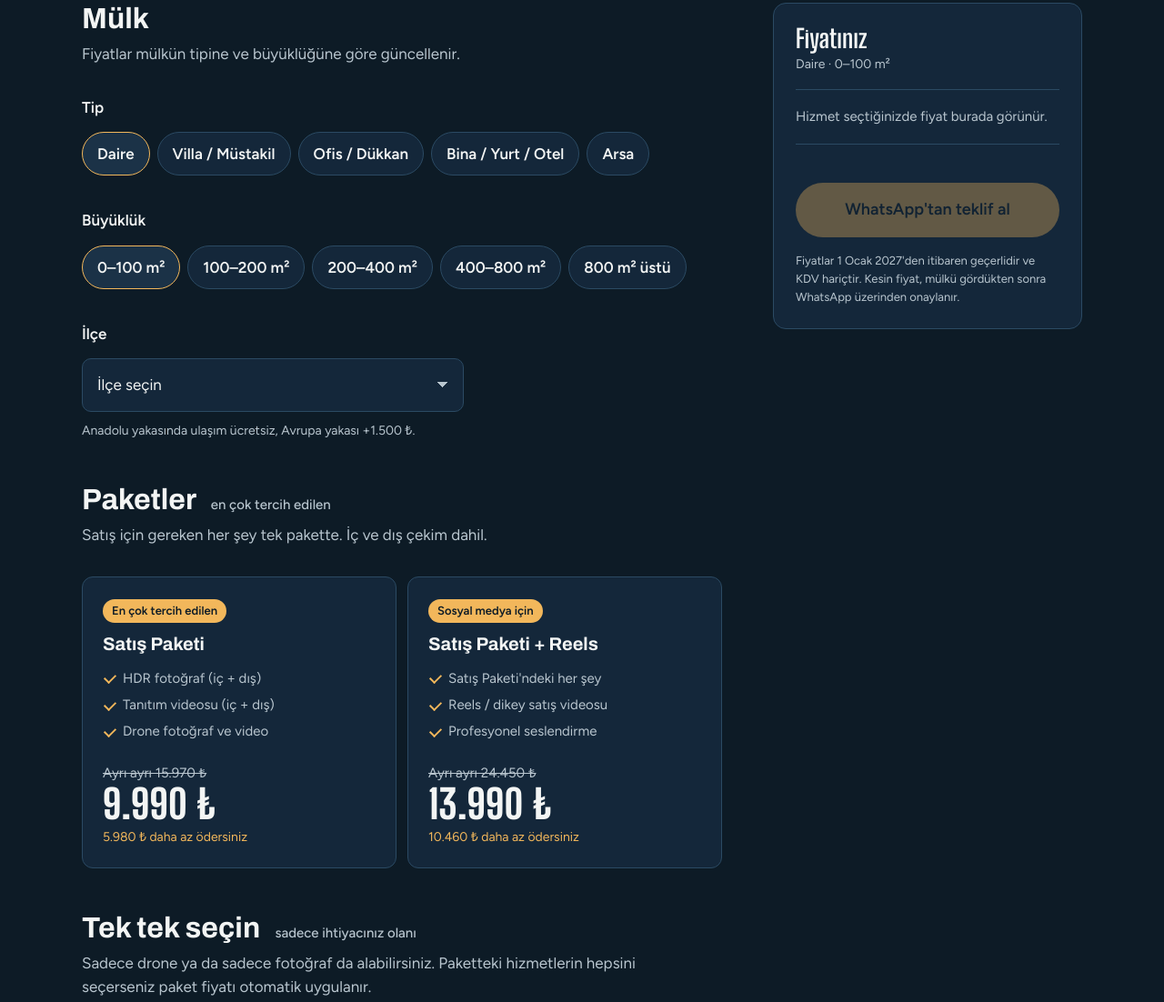
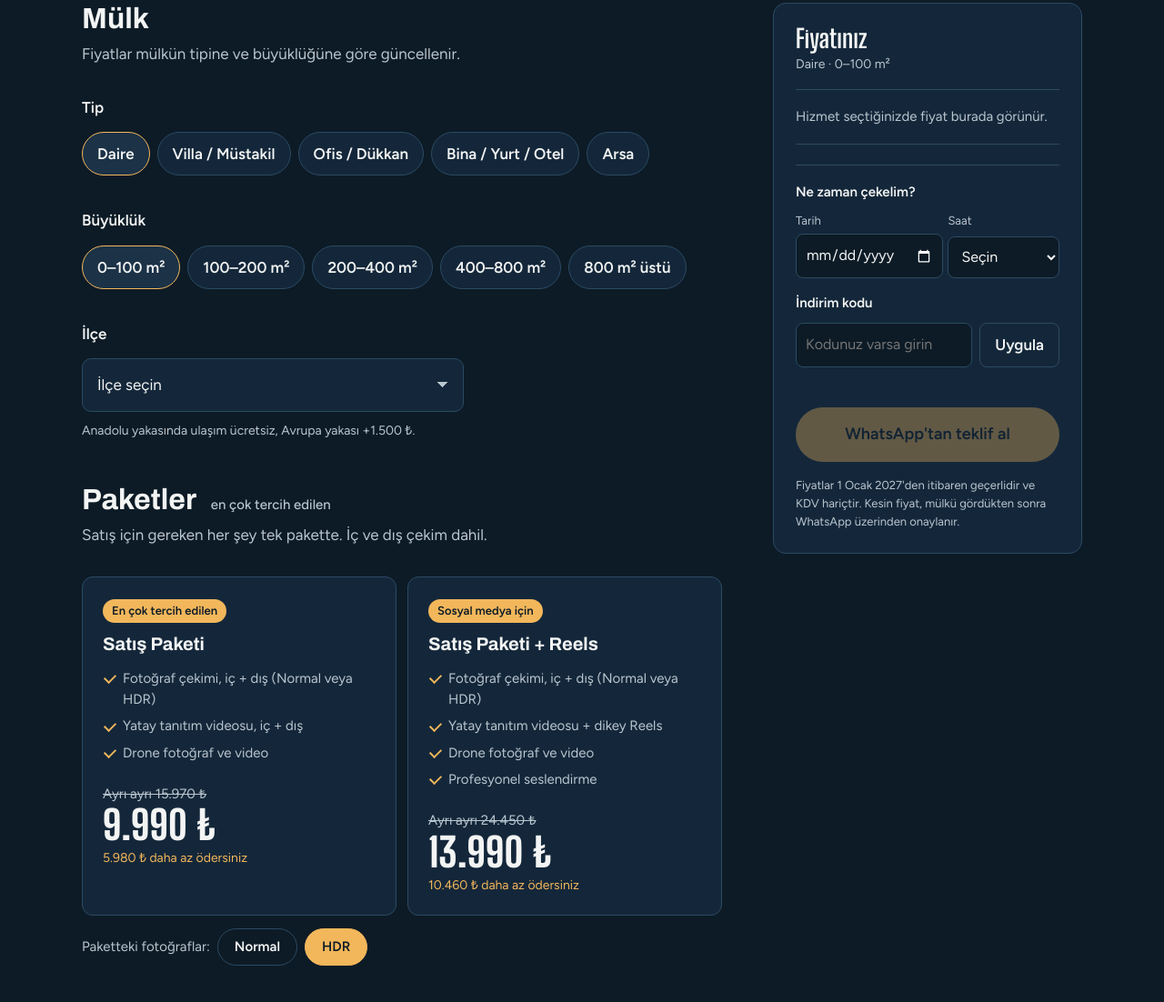
Before and after one commit to norrmedya/norrmedya-site, a plain HTML site: page gayrimenkul/index.html in a window 1280 px wide. Shown: the part 789-1891 px from the top of the page at 91% size. Drawn offline with Linux system fonts and the light colour scheme.

Commit message:
Pakette Normal/HDR fiyatı, yatay/dikey video açıklaması, EGE20 indirim kodu, çekim tarihi ve saati
Co-Authored-By: Claude Opus 5.5 <noreply@anthropic.com>
Claude-Session: https://claude.ai/code/session_016p41smyfsMVMWBq3crNDuQ

```diff
--- a/gayrimenkul/index.html
+++ b/gayrimenkul/index.html
@@ -59,6 +59,9 @@
   .pack .now{display:block;font-family:var(--display);font-weight:800;font-size:44px;line-height:1;color:var(--kirec)}
   .pack input:checked + label .now{color:var(--pencere)}
   .pack .save{font-size:14px;color:var(--pencere);margin-top:4px;display:block}
+  .pfoto{display:flex;align-items:center;gap:8px;margin-top:14px;flex-wrap:wrap;font-size:15px;color:var(--sis)}
+  .pfoto button{padding:8px 18px;font-size:15px}
+  .pfoto button[aria-pressed="true"]{background:var(--pencere);border-color:var(--pencere);color:var(--gece)}
   .clear{margin-top:10px;font-size:14px;padding:8px 16px}
   @media (max-width:600px){.packs{grid-template-columns:1fr}}
   .work{max-width:1180px;margin:72px auto 0;padding:0 clamp(20px,5vw,40px)}
@@ -87,6 +90,16 @@
   .receipt .big{font-size:clamp(48px,6vw,64px);margin:22px 0 4px}
   .receipt .wa{width:100%;justify-content:center;margin-top:20px}
   .receipt .wa[aria-disabled="true"]{opacity:.35;pointer-events:none}
+  .form{margin-top:22px;padding-top:18px;border-top:1px solid var(--ufuk)}
+  .form-t{display:block;font-weight:600;font-size:15px;margin:0 0 10px}
+  .row2{display:grid;grid-template-columns:minmax(0,1.3fr) minmax(0,1fr);gap:8px;margin-bottom:16px}
+  .row2 label{font-size:13px;color:var(--sis);display:grid;gap:4px}
+  .form input,.form select{width:100%;font:inherit;font-size:16px;color:var(--kirec);background:var(--gece);border:1.5px solid var(--ufuk);border-radius:8px;padding:10px 10px;min-height:44px;color-scheme:dark}
+  .form select{background-image:none;appearance:auto}
+  .row-kod{display:flex;gap:8px}
+  .row-kod button{padding:10px 16px;border-radius:8px;flex:none}
+  .kod-msg{font-size:14px;min-height:1.3em;margin-top:6px;color:var(--sis)}
+  .kod-msg.ok{color:var(--pencere)}
   .receipt .fine{margin-top:16px;font-size:13px}
   @media (max-width:900px){main{grid-template-columns:1fr;gap:8px}.receipt{position:static}}
   @media (min-width:901px){.total{display:none !important}}
@@ -210,6 +223,19 @@
     <ul class="summary" id="ozet"></ul>
     <p class="big" id="big"></p>
     <p class="kdv" id="kdv"></p>
+    <div class="form">
+      <p class="form-t">Ne zaman çekelim?</p>
+      <div class="row2">
+        <label>Tarih<input type="date" id="tarih"></label>
+        <label>Saat<select id="saat"><option value="">Seçin</option></select></label>
+      </div>
+      <label for="kod" class="form-t">İndirim kodu</label>
+      <div class="row-kod">
+        <input type="text" id="kod" placeholder="Kodunuz varsa girin" autocomplete="off" autocapitalize="characters" spellcheck="false">
+        <button type="button" id="kodBtn">Uygula</button>
+      </div>
+      <p class="kod-msg" id="kodMsg" aria-live="polite"></p>
+    </div>
     <a class="wa" id="wa" href="#" target="_blank" rel="noopener" aria-disabled="true">WhatsApp'tan teklif al</a>
     <p class="fine">Fiyatlar 1 Ocak 2027'den itibaren geçerlidir ve KDV hariçtir. Kesin fiyat, mülkü gördükten sonra WhatsApp üzerinden onaylanır.</p>
   </aside>
@@ -275,11 +301,13 @@ const AYAR = {
     {id:"hdr",    ad:"HDR",    fiyat:4990}
   ],
   paketler: [
-    {id:"satis", ad:"Satış Paketi", etiket:"En çok tercih edilen", fiyat:9990,
-      icerik:["foto","video","drone"], maddeler:["HDR fotoğraf (iç + dış)","Tanıtım videosu (iç + dış)","Drone fotoğraf ve video"]},
-    {id:"satisPlus", ad:"Satış Paketi + Reels", etiket:"Sosyal medya için", fiyat:13990, sesDahil:true,
-      icerik:["foto","video","drone","reels"], maddeler:["Satış Paketi'ndeki her şey","Reels / dikey satış videosu","Profesyonel seslendirme"]}
+    {id:"satis", ad:"Satış Paketi", etiket:"En çok tercih edilen", fiyat:{normal:8990, hdr:9990},
+      icerik:["foto","video","drone"], maddeler:["Fotoğraf çekimi, iç + dış (Normal veya HDR)","Yatay tanıtım videosu, iç + dış","Drone fotoğraf ve video"]},
+    {id:"satisPlus", ad:"Satış Paketi + Reels", etiket:"Sosyal medya için", fiyat:{normal:12990, hdr:13990}, sesDahil:true,
+      icerik:["foto","video","drone","reels"], maddeler:["Fotoğraf çekimi, iç + dış (Normal veya HDR)","Yatay tanıtım videosu + dikey Reels","Drone fotoğraf ve video","Profesyonel seslendirme"]}
   ],
+  indirimKodlari: {"EGE20": 0.20},   // kod: oran (ulaşım hariç tutara uygulanır)
+  saatler: ["09:00","10:00","11:00","12:00","13:00","14:00","15:00","16:00","17:00","18:00"],
   ekstralar: [
     {id:"ses",   ad:"Seslendirme",      aciklama:"Profesyonel dış ses ile anlatım. Video veya Reels seçilince açılır.", sabit:2490, videoGerekir:true},
     {id:"hizli", ad:"24 saatte teslim", aciklama:"Standart teslim 3–5 iş günü.", sabit:1990}
@@ -311,7 +339,10 @@ AYAR.paketler.forEach(p => $("#paket").insertAdjacentHTML("beforeend",
    <label for="paket-${p.id}"><span class="tag">${p.etiket}</span><strong>${p.ad}</strong>
    <ul>${p.maddeler.map(m => `<li>${m}</li>`).join("")}</ul>
    <span class="was" data-was="${p.id}"></span><span class="now" data-now="${p.id}"></span><span class="save" data-save="${p.id}"></span></label></div>`));
-$("#paket").insertAdjacentHTML("afterend", `<button type="button" class="clear" id="paketYok" hidden>Paketi kaldır</button>`);
+$("#paket").insertAdjacentHTML("afterend", `<div class="pfoto" role="group" aria-label="Paketteki fotoğraf türü"><span>Paketteki fotoğraflar:</span>
+  <button type="button" data-pf="normal">Normal</button><button type="button" data-pf="hdr">HDR</button></div>
+  <button type="button" class="clear" id="paketYok" hidden>Paketi kaldır</button>`);
+document.querySelectorAll("[data-pf]").forEach(b => b.addEventListener("click", () => { document.getElementById("fotoTur-" + b.dataset.pf).checked = true; guncelle(); }));
 AYAR.hizmetler.forEach(h => kart($("#hizmet"), "checkbox", "hizmet", h, `<span class="p" data-fiyat="${h.id}"></span>`));
 AYAR.fotoTurleri.forEach(f => kart($("#fotoTur"), "radio", "fotoTur", f, `<span class="p" data-foto="${f.id}"></span>`));
 AYAR.ekstralar.forEach(e => kart($("#ekstra"), "checkbox", "ekstra", e, `<span class="p">+${tl(e.sabit)}</span>`));
@@ -335,7 +366,8 @@ const tekFiyat = (id, s, c) => {
   const f = id === "foto" ? AYAR.fotoTurleri.find(x => x.id === s.fotoTur) : null;
   return {ad: h.ad + (f ? " (" + f.ad + ")" : ""), t: psik((f ? f.fiyat : h.fiyat) * c)};
 };
-const ayriToplam = (p, c) => p.icerik.reduce((t,id) => t + psik((id === "foto" ? AYAR.fotoTurleri.find(f=>f.id==="hdr").fiyat : AYAR.hizmetler.find(h=>h.id===id).fiyat) * c), 0)
+const paketFiyat = (p, s, c) => psik(p.fiyat[s.fotoTur || "hdr"] * c);
+const ayriToplam = (p, c, s) => p.icerik.reduce((t,id) => t + psik((id === "foto" ? AYAR.fotoTurleri.find(f=>f.id===(s.fotoTur||"hdr")).fiyat : AYAR.hizmetler.find(h=>h.id===id).fiyat) * c), 0)
   + (p.sesDahil ? AYAR.ekstralar.find(e=>e.id==="ses").sabit : 0);
 
 /* Seçilen hizmetler için en ucuz kombinasyonu bul (tek tek / paket) */
@@ -351,15 +383,17 @@ function hesapla(s){
   let enIyi = null;
   adaylar.forEach(a => {
     const satirlar = []; let top = 0;
-    if (a.paket){ const t = psik(a.paket.fiyat * c); top += t; satirlar.push([a.paket.ad, t]); }
+    if (a.paket){ const t = paketFiyat(a.paket, s, c); top += t; satirlar.push([a.paket.ad + " (" + (s.fotoTur === "normal" ? "Normal" : "HDR") + " fotoğraf)", t]); }
     a.kalan.forEach(id => { const f = tekFiyat(id, s, c); top += f.t; satirlar.push([f.ad, f.t]); });
     if (sesIstendi && !(a.paket && a.paket.sesDahil)){ top += ses.sabit; satirlar.push([ses.ad, ses.sabit]); }
     if (!enIyi || top < enIyi.top) enIyi = {top, satirlar, paket:a.paket};
   });
   const r = enIyi;
-  if (r.paket){ const ayri = ayriToplam(r.paket, c); r.tasarruf = ayri - psik(r.paket.fiyat * c); }
+  if (r.paket){ const ayri = ayriToplam(r.paket, c, s); r.tasarruf = ayri - paketFiyat(r.paket, s, c); }
   const hizli = AYAR.ekstralar.find(e => e.id === "hizli");
   if (s.ekstra.includes("hizli")){ r.top += hizli.sabit; r.satirlar.push([hizli.ad, hizli.sabit]); }
+  const oran = AYAR.indirimKodlari[kodUygulanan];
+  if (oran){ const ind = Math.round(r.top * oran); r.top -= ind; r.indirim = ind; r.satirlar.push([`İndirim kodu ${kodUygulanan} (%${oran*100})`, -ind]); }
   const b = AYAR.bolgeler[s.bolge];
   if (b && b.ucret){ r.top += b.ucret; r.satirlar.push([`Ulaşım (${b.ad})`, b.ucret]); }
   r.toplam = r.top;
@@ -372,9 +406,10 @@ function guncelle(){
   AYAR.paketler.forEach(p => {
     const now = document.querySelector(`[data-now="${p.id}"]`), was = document.querySelector(`[data-was="${p.id}"]`), sv = document.querySelector(`[data-save="${p.id}"]`);
     if (c === null){ now.textContent = "Özel teklif"; was.textContent = ""; sv.textContent = ""; return; }
-    const fiyat = psik(p.fiyat * c), ayri = ayriToplam(p, c);
+    const fiyat = paketFiyat(p, s, c), ayri = ayriToplam(p, c, s);
     was.textContent = "Ayrı ayrı " + tl(ayri); now.textContent = tl(fiyat); sv.textContent = tl(ayri - fiyat) + " daha az ödersiniz";
   });
+  document.querySelectorAll("[data-pf]").forEach(b => b.setAttribute("aria-pressed", String(b.dataset.pf === s.fotoTur)));
   // paket seçimi hizmetlerle eşleşiyor mu?
   const tamEsles = AYAR.paketler.find(p => p.icerik.length === s.hizmet.length && p.icerik.every(id => s.hizmet.includes(id)));
   document.querySelectorAll('input[name="paket"]').forEach(i => i.checked = !!tamEsles && i.value === tamEsles.id);
@@ -409,7 +444,7 @@ function guncelle(){
     $("#totalNum").textContent = "Özel teklif";
     mesaj += "Hizmetler: " + s.hizmet.map(id => AYAR.hizmetler.find(h => h.id === id).ad).join(", ");
   } else {
-    r.satirlar.forEach(([ad, t]) => ul.insertAdjacentHTML("beforeend", `<li><span>${ad}</span><span>${tl(t)}</span></li>`));
+    r.satirlar.forEach(([ad, t]) => ul.insertAdjacentHTML("beforeend", `<li class="${t<0?"minus":""}"><span>${ad}</span><span>${t<0?"−":""}${tl(Math.abs(t))}</span></li>`));
     if (r.tasarruf > 0) ul.insertAdjacentHTML("beforeend", `<li class="minus"><span>Paket avantajı</span><span>${tl(r.tasarruf)} daha az</span></li>`);
     else {
       /* Paketin bir kısmı seçildiyse: kaç lira fazlasıyla pakete geçilir? */
@@ -418,23 +453,43 @@ function guncelle(){
       if (secili.length >= 1 && !s.hizmet.some(id => !p.icerik.includes(id))){
         const c2 = carpanOf(s);
         const simdi = secili.reduce((t,id) => t + tekFiyat(id, s, c2).t, 0) + (s.ekstra.includes("ses") ? 2490 : 0);
-        const fark = psik(p.fiyat * c2) - simdi;
+        const fark = paketFiyat(p, s, c2) - simdi;
         if (fark <= 6000) ul.insertAdjacentHTML("beforeend", `<li class="minus"><span>${fark > 0 ? tl(fark) + " fazlasıyla" : "Daha ucuza"} fotoğraf + video + drone: Satış Paketi</span><span></span></li>`);
       }
     }
     $("#big").innerHTML = `${tl(r.toplam)}<small>+ KDV</small>`;
     $("#kdv").textContent = `KDV dahil ${tl(Math.round(r.toplam * (1 + AYAR.kdv)))}`;
     $("#totalNum").textContent = tl(r.toplam);
-    mesaj += r.satirlar.map(([ad,t]) => `• ${ad}: ${tl(t)}`).join("\n") + `\n\nToplam: ${tl(r.toplam)} + KDV`;
+    mesaj += r.satirlar.map(([ad,t]) => `• ${ad}: ${t<0?"−":""}${tl(Math.abs(t))}`).join("\n") + `\n\nToplam: ${tl(r.toplam)} + KDV`;
   }
+  const tarih = $("#tarih").value, saat = $("#saat").value;
+  const tarihYazi = tarih ? new Date(tarih + "T12:00").toLocaleDateString("tr-TR", {weekday:"long", day:"numeric", month:"long", year:"numeric"}) : "belirtilmedi";
+  mesaj += `\n\nÇekim için istediğim tarih: ${tarihYazi}\nSaat: ${saat || "belirtilmedi"}`;
+  if (kodUygulanan) mesaj += `\nİndirim kodu: ${kodUygulanan}`;
   $("#wa").href = `https://wa.me/${AYAR.whatsapp}?text=${encodeURIComponent(mesaj)}`;
 }
+
+/* Tarih / saat */
+AYAR.saatler.forEach(h => $("#saat").insertAdjacentHTML("beforeend", `<option>${h}</option>`));
+{ const d = new Date(); d.setDate(d.getDate() + 1); $("#tarih").min = d.toISOString().slice(0,10); }
+/* İndirim kodu */
+let kodUygulanan = "";
+function kodUygula(){
+  const k = $("#kod").value.trim().toLocaleUpperCase("tr-TR").replace("İ","I");
+  const m = $("#kodMsg");
+  if (!k){ kodUygulanan = ""; m.textContent = ""; m.className = "kod-msg"; }
+  else if (AYAR.indirimKodlari[k]){ kodUygulanan = k; m.textContent = `${k} uygulandı: %${AYAR.indirimKodlari[k]*100} indirim`; m.className = "kod-msg ok"; }
+  else { kodUygulanan = ""; m.textContent = "Bu kod geçerli değil. Yazımı kontrol edin."; m.className = "kod-msg"; }
+  guncelle();
+}
+$("#kodBtn").addEventListener("click", kodUygula);
+$("#kod").addEventListener("keydown", e => { if (e.key === "Enter"){ e.preventDefault(); kodUygula(); } });
+$("#tarih").addEventListener("input", guncelle);
 
 /* Paket seçilince hizmetleri işaretle */
 document.querySelectorAll('input[name="paket"]').forEach(i => i.addEventListener("change", () => {
   const p = AYAR.paketler.find(x => x.id === i.value);
   document.querySelectorAll('input[name="hizmet"]').forEach(h => h.checked = p.icerik.includes(h.value));
-  document.getElementById("fotoTur-hdr").checked = true;
   if (p.sesDahil) document.getElementById("ekstra-ses").checked = false;
 }));
 $("#paketYok").addEventListener("click", () => { document.querySelectorAll('input[name="hizmet"]').forEach(h => h.checked = false); guncelle(); });
```
